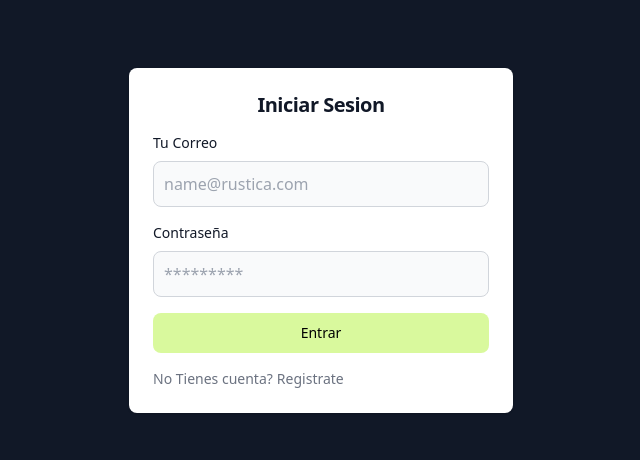
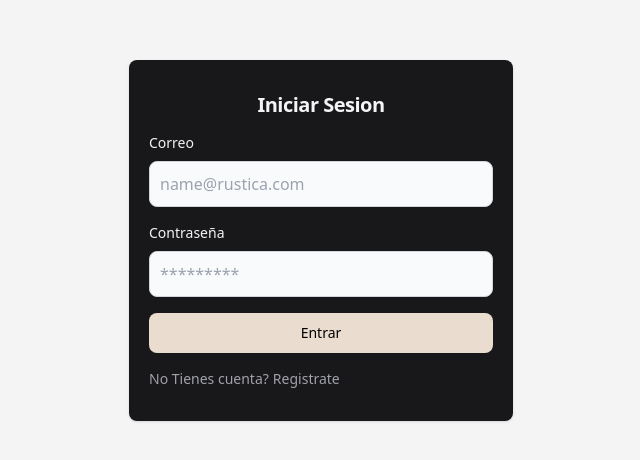
Before and after one commit to withoutnicks/rustica-js, a React (Vite) app: page / in a window 1280 px wide. Shown: the part 160-620 px from the top of the page, without its empty margins (319-959 px from the left). Built offline with nearby package versions, Linux system fonts and the light colour scheme.

Commit message:
✅ - Finish design ui

```diff
--- a/src/pages/ErrorPage.css
+++ /dev/null
@@ -1,35 +0,0 @@
-#error-page {
-  height: 100vh;
-  display: flex;
-  flex-direction: column;
-  align-items: center;
-  justify-content: center;
-  gap: 8px;
-  background-image: url("./img/AngryCat.png");
-  background-repeat: no-repeat;
-  background-position: left;
-  left: -30px;
-}
-.error-title {
-  margin-bottom: 10px;
-  text-align: right;
-  margin-left: 600px;
-}
-
-.error-text-container {
-  display: flex;
-  flex-direction: column;
-  text-align: right;
-  font-size: 14px;
-  margin-left: 600px;
-}
-.btn {
-  display: inline-block;
-  border: 1px solid #aaa;
-  border-radius: 40px;
-  padding: 15px 30px;
-  margin-right: 15px;
-  margin-bottom: 10px;
-  cursor: pointer;
-  text-decoration: none;
-}
--- a/src/pages/ErrorPage.jsx
+++ b/src/pages/ErrorPage.jsx
@@ -1,25 +1,16 @@
 import { useRouteError } from "react-router-dom";
-import "./ErrorPage.css";
 import { Link } from "react-router-dom";
 
 export default function ErrorPage() {
   const error = useRouteError();
+  //const imgBg = "./img/angryCat.png"
 
   return (
-    <div id="error-page">
-      <p className="error-title">
-        <h1>{error.statusText || error.message}</h1>
-      </p>
-      <div className="error-text-container">
-        <p className="error-text">
-          Lo sentimos, ha ocurrido un error inesperado. Por favor, comunícate
-          con nuestro soporte técnico
-        </p>
-        <Link className="btn" to={"/"}>
-          {" "}
-          Volver{" "}
-        </Link>
-      </div>
-    </div>
+    <section className="h-screen bg-no-repeat flex flex-col justify-center items-center px-6 gap-4">
+      <h1 className="text-4xl font-bold text-center text-blue-500">{error.statusText || error.message}</h1>
+      <p className="text-wrap text-left">Lo sentimos, ha ocurrido un error inesperado.</p>
+      <img src="./img/angryCat.png" className="w-80 object-cover drop-shadow-xl" />
+      <Link className="bg-blue-500 px-6 py-2 text-white font-semibold rounded-lg text-center" to={"/"}>Volver</Link>
+    </section>
   );
 }
--- a/src/pages/LoginPage.jsx
+++ b/src/pages/LoginPage.jsx
@@ -3,32 +3,32 @@ import { Link } from "react-router-dom";
 function Login() {
   return (
     <>
-      <section className="h-screen bg-gray-900 flex justify-center items-center">
-        <article className="w-96 bg-white rounded-lg shadow p-6">
-          <h1 className="text-xl font-bold leading-tight tracking-tight text-gray-900 text-center">
+      <section className="h-screen bg-zinc-100 flex justify-center items-center">
+        <article className="w-96 bg-zinc-900 rounded-lg shadow px-5 py-8">
+          <h1 className="text-xl font-bold leading-tight tracking-tight text-zinc-100 text-center">
             Iniciar Sesion
           </h1>
 
           <form className="space-y-4 mt-4" action="#">
             <div>
-              <label htmlFor="email" className="block mb-2 text-sm font-medium text-gray-900">
-                Tu Correo
+              <label htmlFor="email" className="block mb-2 text-sm font-medium text-zinc-100">
+                Correo
               </label>
-              <input type="email" name="email" id="email" className="bg-gray-50 border border-gray-300 text-gray-900 rounded-lg  block w-full p-2.5" placeholder="name@rustica.com" required />
+              <input type="email" name="email" id="email" className="bg-gray-50 border border-gray-300 text-zinc-900 rounded-lg  block w-full p-2.5" placeholder="name@rustica.com" required autoComplete="off"/>
             </div>
 
             <div>
-              <label htmlFor="password" className="block mb-2 text-sm font-medium text-gray-900">
+              <label htmlFor="password" className="block mb-2 text-sm font-medium text-zinc-100">
                 Contraseña
               </label>
-              <input type="password" name="password" id="password" placeholder="*********" className="bg-gray-50 border border-gray-300 text-gray-900 rounded-lg block w-full p-2.5" required />
+              <input type="password" name="password" id="password" placeholder="*********" className="bg-gray-50 border border-gray-300 text-zinc-900 rounded-lg block w-full p-2.5" required autoComplete="off"/>
             </div>
 
-            <button type="submit" className="w-full text-dark bg-lime-200  hover:bg-lime-300 font-medium rounded-lg text-sm px-5 py-2.5 text-center">
+            <button type="submit" className="w-full text-dark bg-rus-primary font-medium rounded-lg text-sm px-5 py-2.5 text-center">
               Entrar
             </button>
 
-            <p className="text-sm font-light text-gray-500">
+            <p className="text-sm font-light text-zinc-400">
               No Tienes cuenta?
               <Link to={"/register"} className="font-medium text-primary-600 hover:underline ml-1">
                 Registrate
--- a/src/pages/RegisterPage.jsx
+++ b/src/pages/RegisterPage.jsx
@@ -3,8 +3,8 @@ import { Link } from "react-router-dom";
 function Register() {
   return (
     <>
-      <section className="h-screen bg-cyan-800 flex justify-center items-center">
-        <article className="w-96 bg-white rounded-lg shadow p-6">
+      <section className="h-screen bg-stone-800 flex justify-center items-center">
+        <article className="w-96 bg-white rounded-lg shadow px-5 py-8">
           <h1 className="text-xl font-bold leading-tight tracking-tight text-gray-900 text-center">
             Crear cuenta
           </h1>
@@ -24,7 +24,7 @@ function Register() {
               <input type="password" name="password" id="password" placeholder="*********" className="bg-gray-50 border border-gray-300 text-gray-900 rounded-lg block w-full p-2.5" required />
             </div>
 
-            <button type="submit" className="w-full text-dark bg-rose-100 hover:bg-orange-300 font-medium rounded-lg text-sm px-5 py-2.5 text-center">
+            <button type="submit" className="w-full text-white bg-rose-600 hover:bg-rose-700 font-medium rounded-lg text-sm px-5 py-2.5 text-center">
               Registrarse
             </button>
 
```
